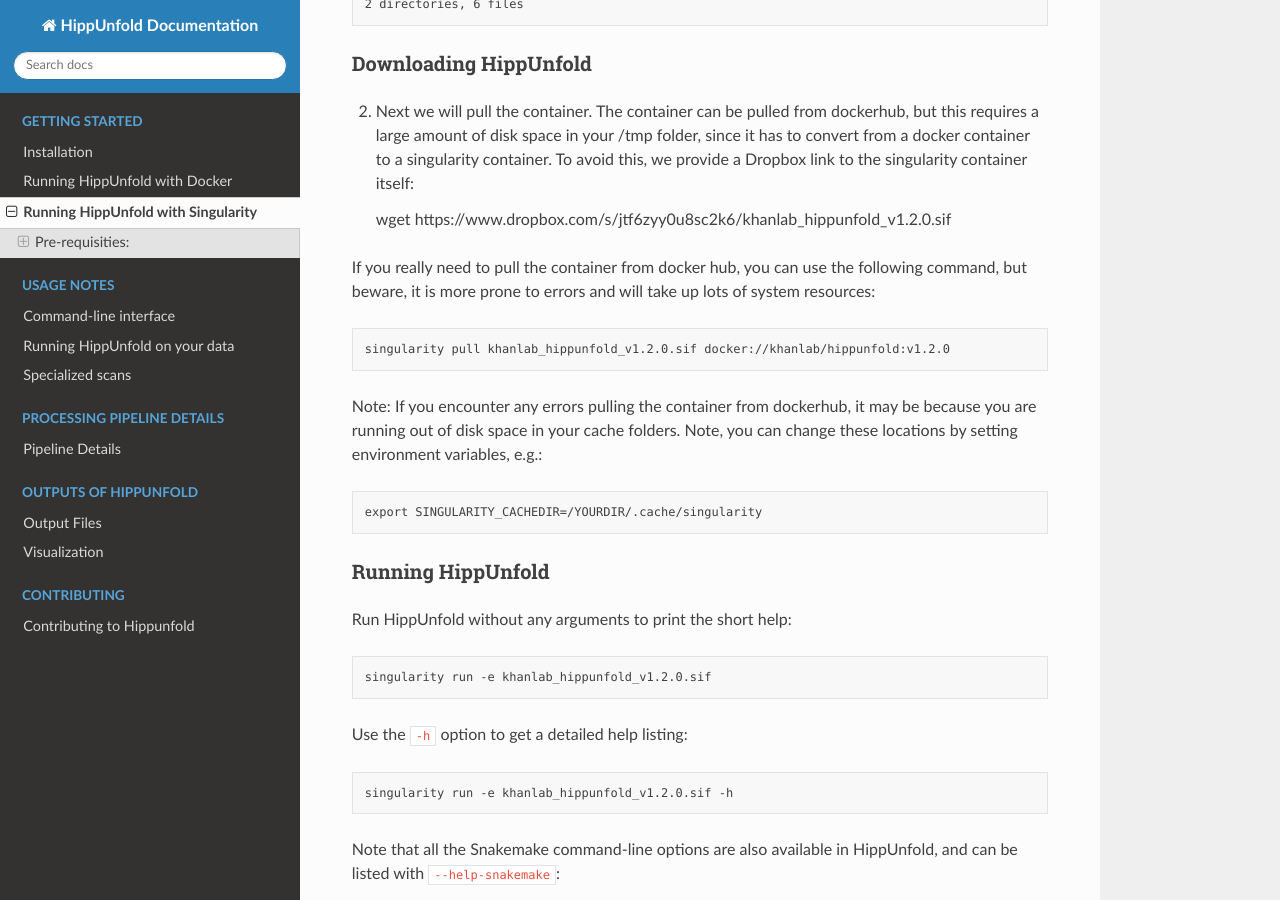
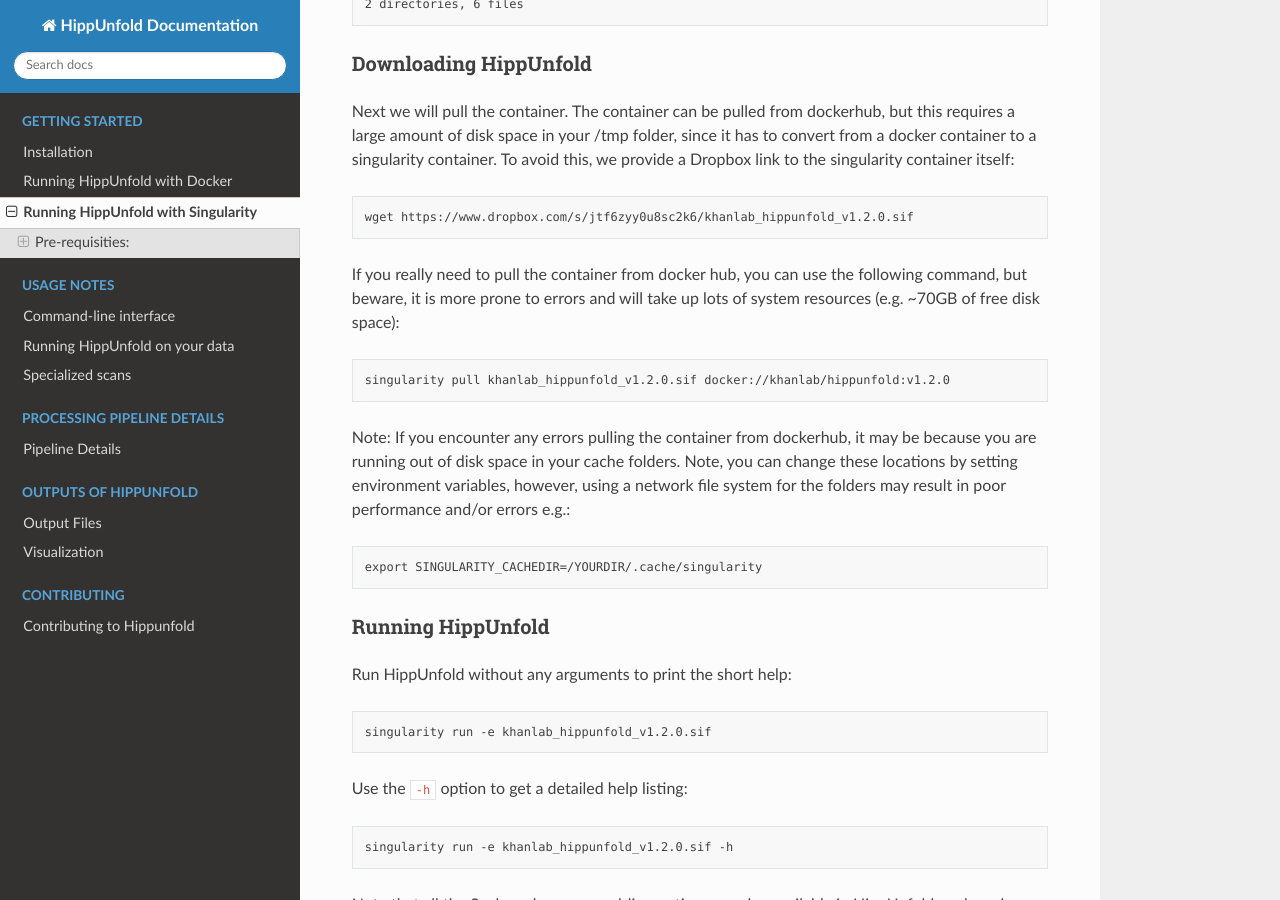
Before and after one commit to khanlab/hippunfold, a Sphinx documentation site: the page built from docs/getting_started/singularity.md, in a window 1280 px wide and 900 px high, scrolled down 920 px. Built offline with Sphinx 7.4.7 and the Read the Docs theme 2.0.0, drawn with Linux system fonts in a browser that asks for light colours.

Commit message:
updates for required disk space to pull container

```diff
--- a/docs/getting_started/singularity.md
+++ b/docs/getting_started/singularity.md
@@ -35,18 +35,18 @@
 
 ### Downloading HippUnfold
 
-2. Next we will pull the container. The container can be pulled from dockerhub, but this requires a large amount of disk space in your /tmp folder, since it has to convert from a docker container to a singularity container. To avoid this, we provide a Dropbox link to the singularity container itself:
+Next we will pull the container. The container can be pulled from dockerhub, but this requires a large amount of disk space in your /tmp folder, since it has to convert from a docker container to a singularity container. To avoid this, we provide a Dropbox link to the singularity container itself:
 
     wget https://www.dropbox.com/s/jtf6zyy0u8sc2k6/khanlab_hippunfold_v1.2.0.sif
 
-If you really need to pull the container from docker hub, you can use the following command, but beware, it is more prone to errors and will take up lots of system resources:
+If you really need to pull the container from docker hub, you can use the following command, but beware, it is more prone to errors and will take up lots of system resources (e.g. ~70GB of free disk space):
 
     singularity pull khanlab_hippunfold_v1.2.0.sif docker://khanlab/hippunfold:v1.2.0
 
 
-Note: If you encounter any errors  pulling the container from dockerhub, it may be because you are running
+Note: If you encounter any errors pulling the container from dockerhub, it may be because you are running
 out of disk space in your cache folders. Note, you can change these locations
-by setting environment variables, e.g.:
+by setting environment variables, however, using a network file system for the folders may result in poor performance and/or errors e.g.:
 
     export SINGULARITY_CACHEDIR=/YOURDIR/.cache/singularity
 
```
